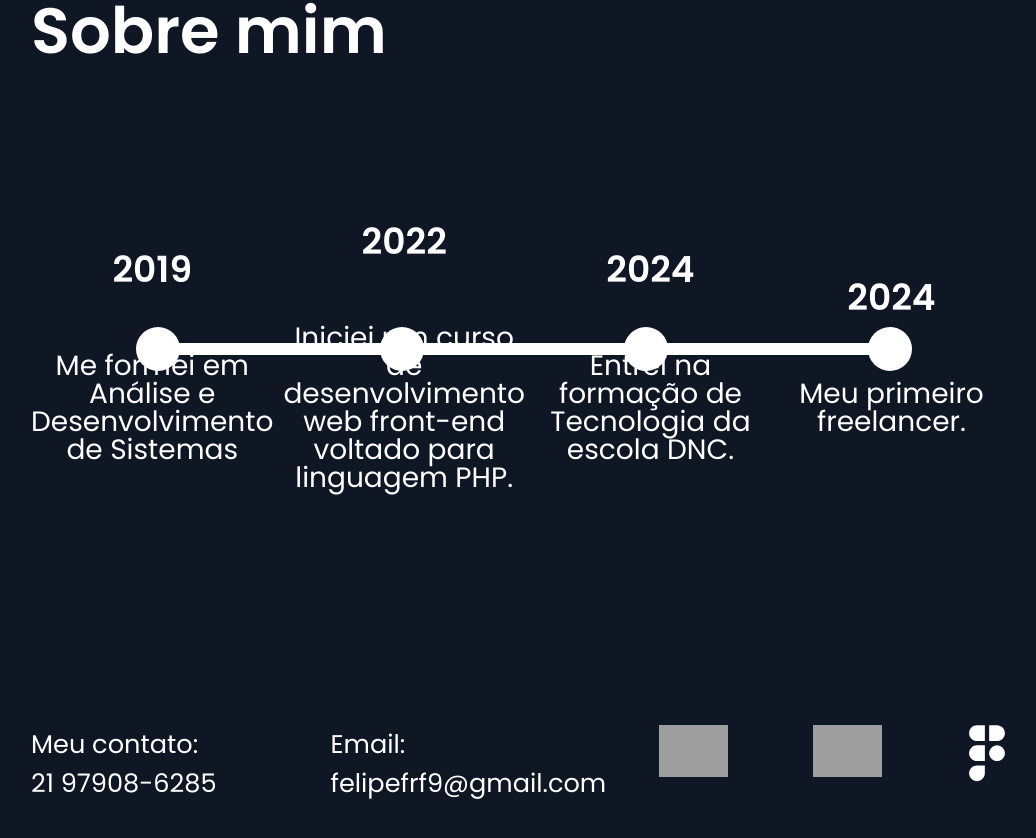
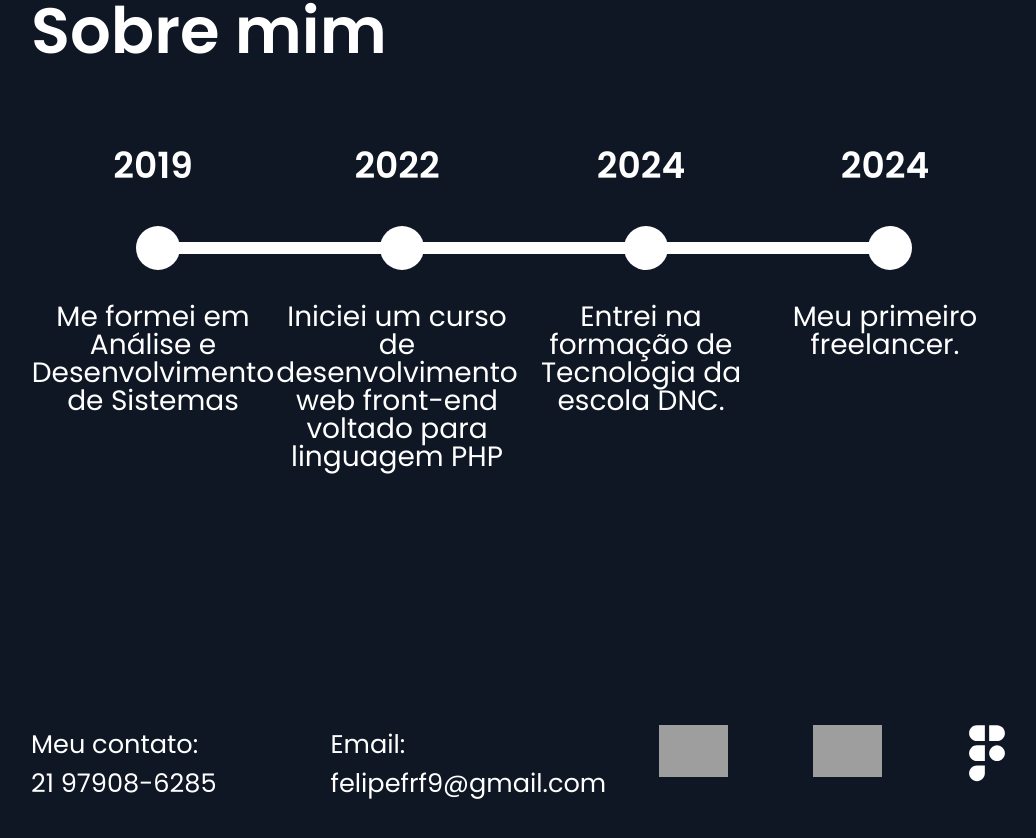
Before and after one commit to FelipeFernandesr/RID185953_Desafio04, a React (Vite) app: page / in a window 1280 px wide. Shown: the part 988-1826 px from the top of the page, without its empty margins (121-1157 px from the left). Built offline with nearby package versions, Linux system fonts and the light colour scheme; no server answers; grey boxes are pictures that could not be loaded.

Commit message:
Chore Update Sobre

```diff
--- a/src/components/Sobre.tsx
+++ b/src/components/Sobre.tsx
@@ -11,14 +11,14 @@ const TimelineWrapper = styled.div`
   position: relative;
   width: 100%;
   display: flex;
-  flex-direction: row;
+  flex-direction: column;
   gap: ${pxToRem(10)};
   height: ${pxToRem(430)};
   margin: ${pxToRem(60)} 0;
 `
 
 const TimelineBar = styled.div`
-  position: absolute;
+  position: relative;
   align-items: center;
   width: 59vw;
   margin: auto;
@@ -41,7 +41,7 @@ const Point = styled.div<{ left: string }>`
   border-radius: 50%;
   border: 3px solid white;
   box-shadow: 0 0 0 3px #fff;
-  z-index: 1;
+  z-index: 3;
 `
 const Date = styled.h3`
   font-weight: 600;
@@ -54,46 +54,75 @@ const Text = styled.p`
   align-items: flex-end;
 `
 
+const DivLine = styled.div`
+  display: flex;
+  flex-direction: row;
+  width: 100%;
+  height: auto;
+`
+
 const GridItem = styled.div`
   width: 25%;
-  display: flex;
   justify-content: center;
-  gap: ${pxToRem(55)};
-  flex-direction: column;
+  gap: ${pxToRem(60)};
   text-align: center;
 `
+
+const TimelineContainer = styled.div`
+  position: relative;
+  width: 100%;
+  height: ${pxToRem(50)};
+  margin: ${pxToRem(20)} 0;
+`
+
+const sobreTexts = [
+  {
+    ano: '2019',
+    descricao: 'Me formei em Análise e Desenvolvimento de Sistemas',
+  },
+  {
+    ano: '2022',
+    descricao:
+      'Iniciei um curso de desenvolvimento web front-end voltado para linguagem PHP',
+  },
+  {
+    ano: '2024',
+    descricao: 'Entrei na formação de Tecnologia da escola DNC.',
+  },
+  {
+    ano: '2024',
+    descricao: 'Meu primeiro freelancer.',
+  },
+]
 
 function Sobre() {
   return (
     <StyledDiv id="sobre-mim">
       <TitleSobre>Sobre mim</TitleSobre>
       <TimelineWrapper>
-        <GridItem>
-          <Date>2019</Date>
-          <Text>Me formei em Análise e Desenvolvimento de Sistemas</Text>
+        <DivLine>
+          {sobreTexts.map((item, index) => (
+            <GridItem key={index}>
+              <Date>{item.ano}</Date>
             </GridItem>
-        <GridItem>
-          <Date>2022</Date>
-          <Text>
-            Iniciei um curso de desenvolvimento web front-end voltado para
-            linguagem PHP.
-          </Text>
-        </GridItem>
-        <GridItem>
-          <Date>2024</Date>
-          <Text>Entrei na formação de Tecnologia da escola DNC.</Text>
-        </GridItem>
-        <GridItem>
-          <Date>2024</Date>
-          <Text>Meu primeiro freelancer.</Text>
-        </GridItem>
-
+          ))}
+        </DivLine>
+        <DivLine>
+          <TimelineContainer>
             <TimelineBar />
-        {/* Bolinhas e Labels estáticos */}
             <Point left="13%" />
             <Point left="38%" />
             <Point left="63%" />
             <Point left="88%" />
+          </TimelineContainer>
+        </DivLine>
+        <DivLine>
+          {sobreTexts.map((item, index) => (
+            <GridItem key={index}>
+              <Text>{item.descricao}</Text>
+            </GridItem>
+          ))}
+        </DivLine>
       </TimelineWrapper>
     </StyledDiv>
   )
```
Lines whose indentation alone changed are shown as unchanged.
